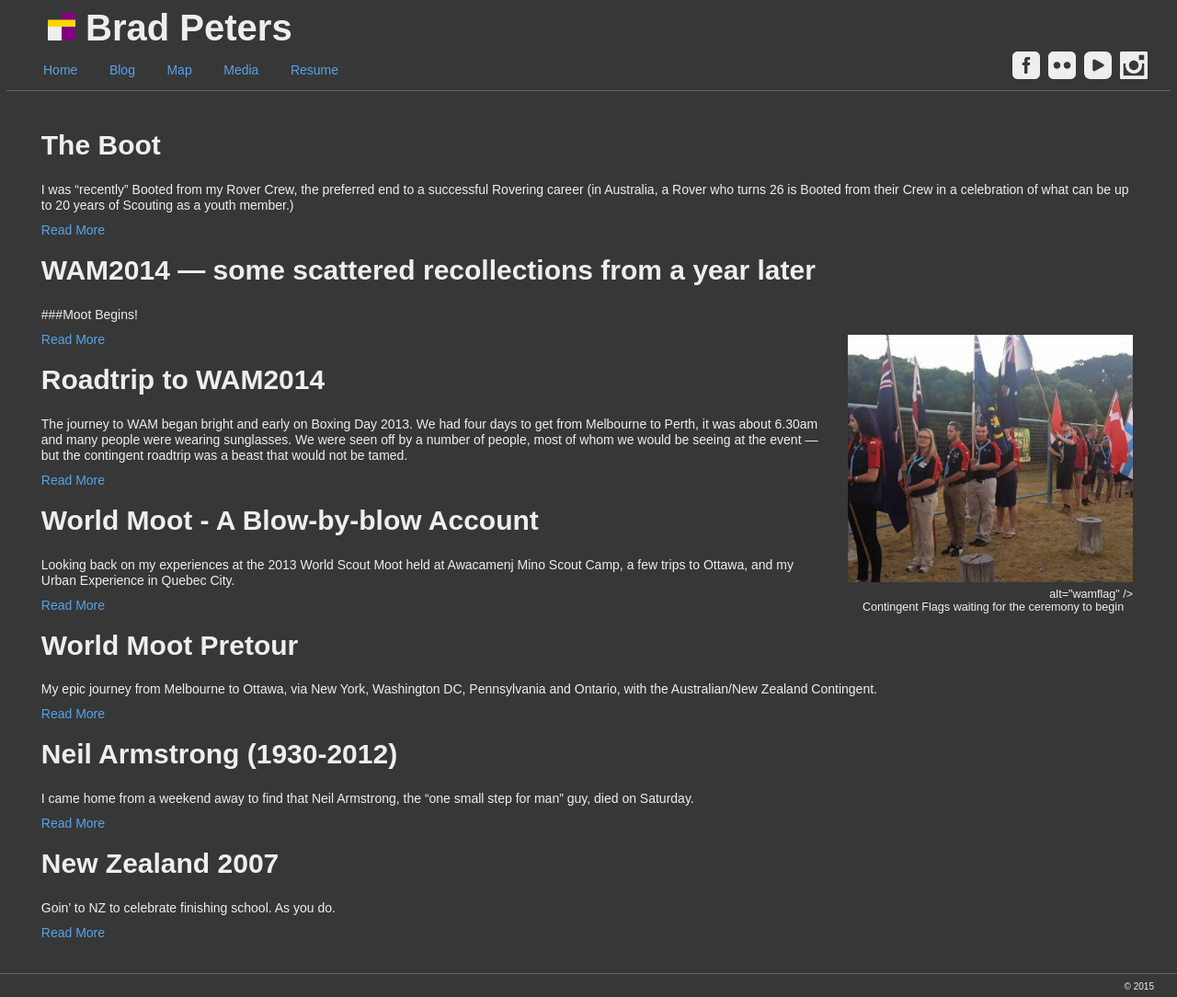
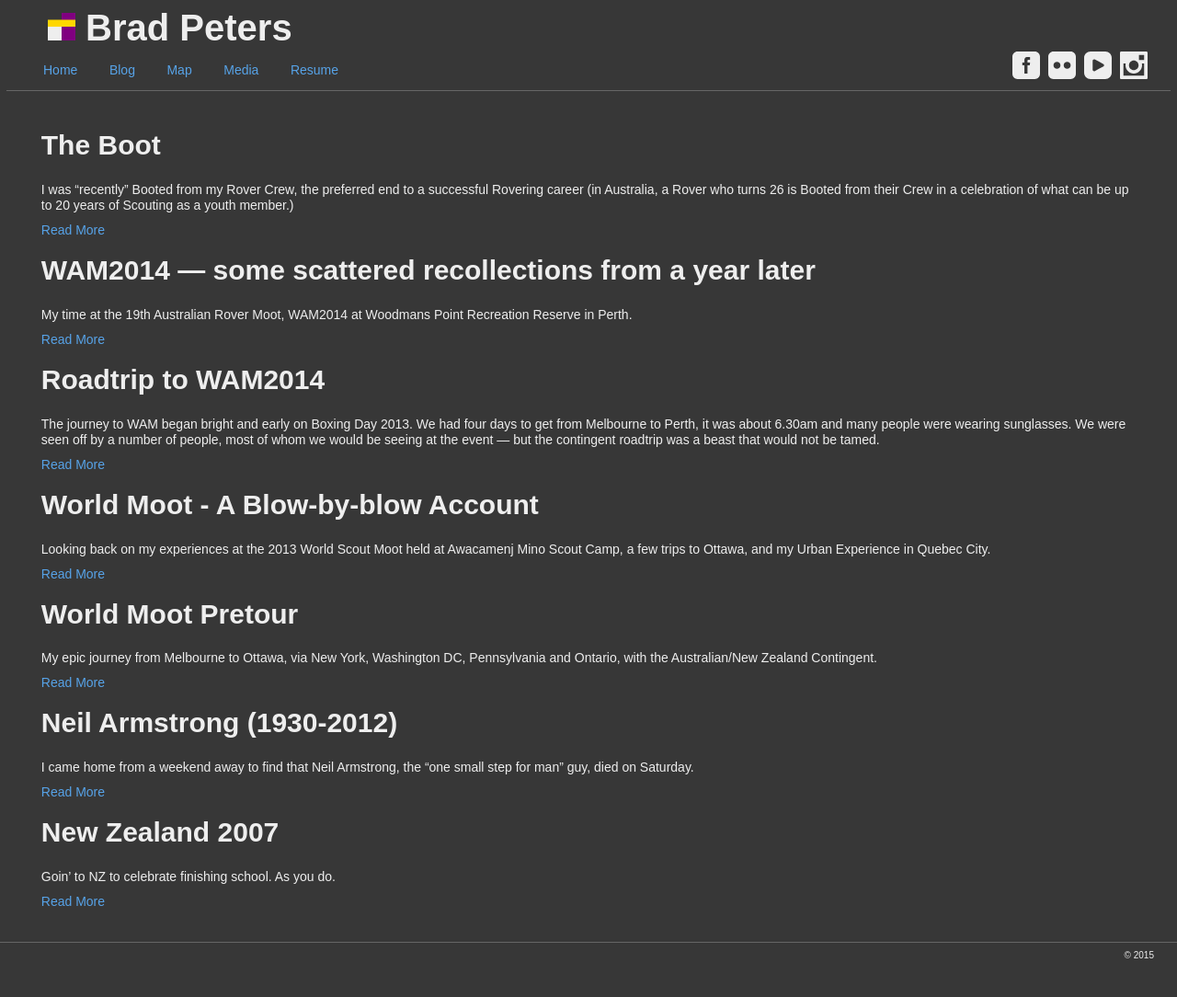
Before and after one commit to ubersejanus/ubersejanus.github.io, a Jekyll site: the page built from blog/index.html, in a window 1280 px wide. Shown: the whole page at 92% size. Built offline with Jekyll 4.4.1, drawn with Linux system fonts in a browser that asks for light colours; Markdown is read by kramdown in place of the engine named in the settings; the list of posts is cut into pages by our own code; after the commit the page ends 1050 px from its top, so only the background shows below that.

Commit message:
update the summary
images on the “blog” page aren’t something I like the idea of

```diff
--- a/blog/_posts/2014-01-15-wam2014.md
+++ b/blog/_posts/2014-01-15-wam2014.md
@@ -6,6 +6,8 @@ section: blog
 category: travel
 tags: moots, rovers
 ---
+
+My time at the 19th Australian Rover Moot, WAM2014 at Woodmans Point Recreation Reserve in Perth.
 
 ###Moot Begins!
 <div class="blog-image-right-land">
```
